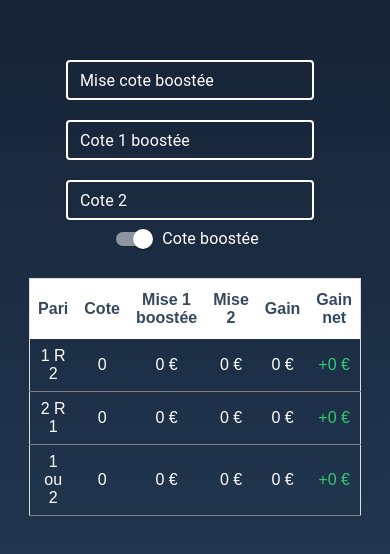
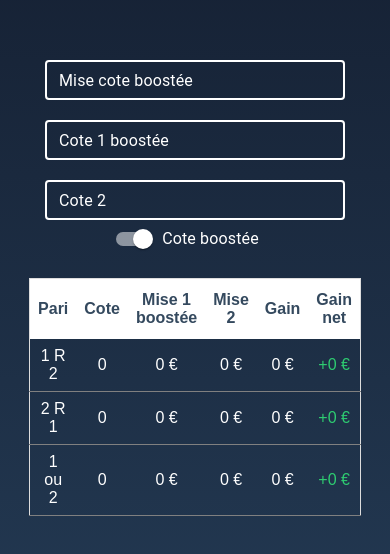
Before and after one commit to Mysto91/calcul-cote, a React (Create React App) app: page / in a window 390 px wide. Shown: the part 144-698 px from the top of the page. Built offline with nearby package versions, Linux system fonts and the light colour scheme.

Commit message:
refonte : center + adjust responsive

```diff
--- a/src/components/input/Input.css
+++ b/src/components/input/Input.css
@@ -1,38 +1,13 @@
 #form-input {
   margin-bottom: 20px;
+
+  display: flex;
+  justify-content: center;
+  align-items: center;
 }
 
 #form-input > div {
-  display: inline-block;
-  margin-right: 10px;
-}
-
-.input-field {
-  text-align: center;
-  outline: none;
-  border-bottom-color: white;
-  color: white;
-  background: transparent;
-  display: block;
-  height: 30px;
-  width: 150px;
-}
-
-.input-field:focus {
-  border-image: linear-gradient(to right, #11998e, #38ef7d) 1;
-  color: #38ef7d;
-}
-
-.input-label {
-  font-size: 18px;
-}
-
-#form-input {
-  display: flex;
-  justify-content: center;
-    align-items: center;
-  border-color: 'white';
-  margin-bottom: 20px;
+  width: 200px;
 }
 
 @media screen and (max-width: 1080px) {
@@ -42,11 +17,17 @@
 
   #form-input > div {
     margin-top: 20px;
+
+    width: 300px;
   }
 }
 
 @media screen and (min-width: 1080px) {
   #form-input {
-      flex-direction: row;
-    }
+    flex-direction: row;
+  }
+
+  #form-input > div {
+    margin-right: 10px;
+  }
 }
--- a/src/components/input/Input.js
+++ b/src/components/input/Input.js
@@ -7,7 +7,8 @@ import "./Input.css";
 import Box from '@mui/material/Box';
 import TextField from '@mui/material/TextField';
 
-const textFieldStyles = {
+const styles = {
+	textField: {
 		notchedOutline: {
 			border: "2px solid",
 			borderColor: "white",
@@ -27,6 +28,7 @@ const textFieldStyles = {
 		},
 		notchedOutlineHover: {
 			borderColor: "#38ef7d",
+		}
 	}
 };
 
@@ -192,11 +194,16 @@ export default class Input extends Component {
 								id={input.id}
 								label={input.title}
 								sx={{
-									'& .MuiOutlinedInput-root .MuiOutlinedInput-notchedOutline': textFieldStyles.notchedOutline,
-									'& .MuiOutlinedInput-root.Mui-focused .MuiOutlinedInput-notchedOutline': textFieldStyles.focusedNotchedOutline,
-									'& .MuiInputLabel-root': textFieldStyles.inputLabel,
-									'& .MuiInputBase-input': textFieldStyles.inputBase,
-									'&:hover .MuiOutlinedInput-root .MuiOutlinedInput-notchedOutline': textFieldStyles.notchedOutlineHover,
+									'& .MuiOutlinedInput-root .MuiOutlinedInput-notchedOutline': styles.textField.notchedOutline,
+									'& .MuiOutlinedInput-root.Mui-focused .MuiOutlinedInput-notchedOutline': styles.textField.focusedNotchedOutline,
+									'& .MuiInputLabel-root': styles.textField.inputLabel,
+									'& .MuiInputBase-input': styles.textField.inputBase,
+									'&:hover .MuiOutlinedInput-root .MuiOutlinedInput-notchedOutline': styles.textField.notchedOutlineHover,
+								}}
+								inputProps={{
+									style: {
+										textAlign: 'center',
+									}
 								}}
 								size="small"
 								onChange={this.handleChange}
```
Lines whose indentation alone changed are shown as unchanged.
